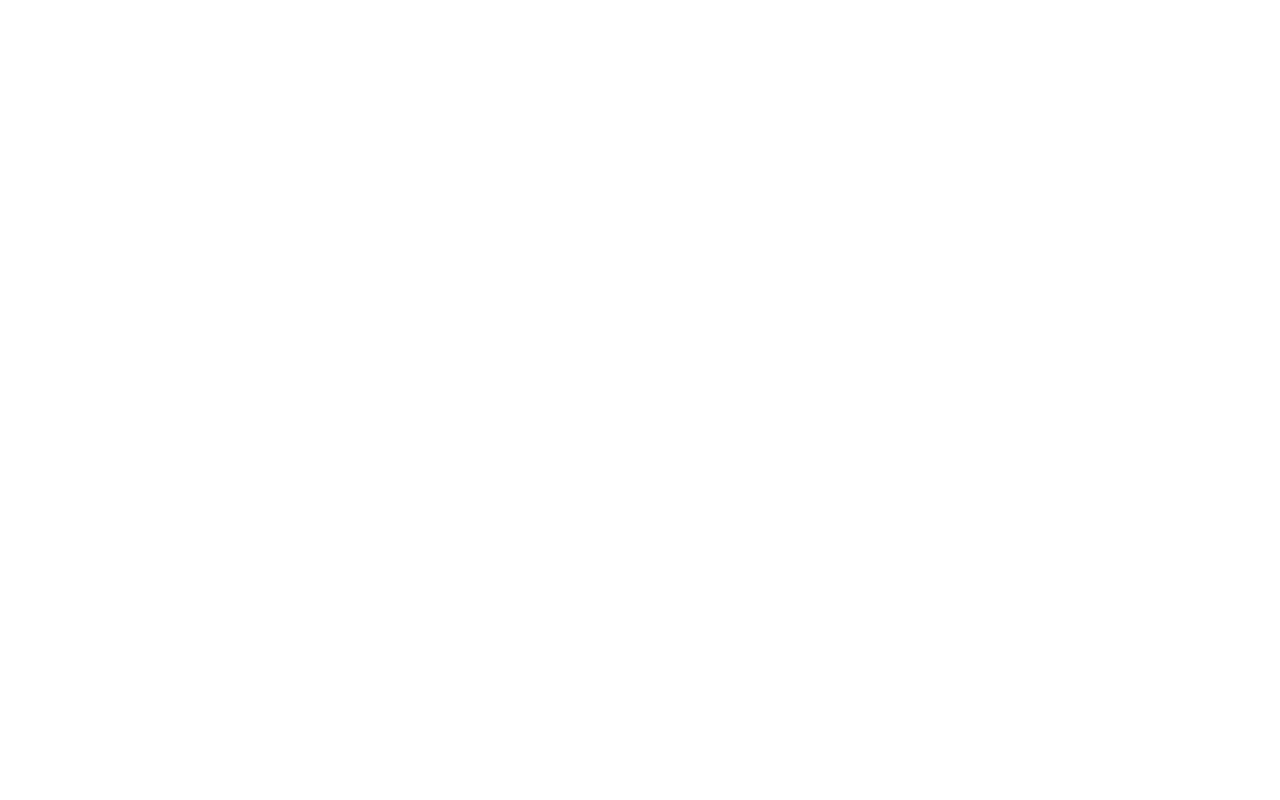
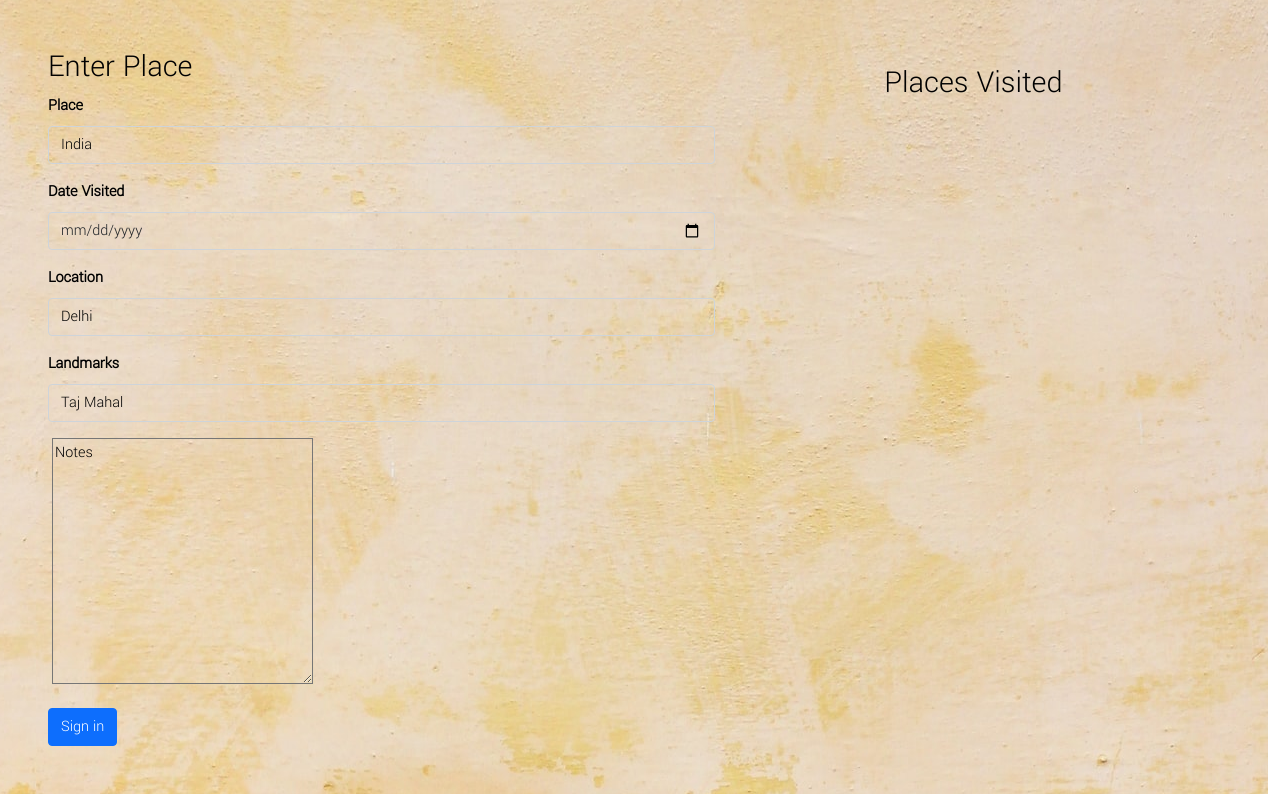
Before and after one commit to vantablanta/places, a plain HTML site: page index.html in a window 1280 px wide. Drawn offline with nearby package versions, Linux system fonts and the light colour scheme.

Commit message:
adds a form, bg img

```diff
--- a/index.html
+++ b/index.html
@@ -16,10 +16,47 @@
 </head>
 
 <body>
+    <section class="container-fluid bg-img row  p-5">
+        <div class="col-md-7">
+            <h2>Enter Place</h2>
+            <form class="row g-3 ">
+                <div class="col-md-12">
+                    <label for="inputPlace4" class="form-label">Place</label>
+                    <input type="text" class="form-control" id="inputPlace4" placeholder="India">
+                </div>
 
+                <div class="col-md-12">
+                    <label for="inputDate4" class="form-label">Date Visited</label>
+                    <input type="date" class="form-control" id="inputDate4">
+                </div>
 
+                <div class="col-12">
+                    <label for="inputLocation" class="form-label">Location</label>
+                    <input type="text" class="form-control" id="inputLocation" placeholder="Delhi">
+                </div>
 
+                <div class="col-12">
+                    <label for="inputLandmarks" class="form-label">Landmarks</label>
+                    <input type="text" class="form-control" id="inputLandmarks" placeholder="Taj Mahal">
+                </div>
 
+                <div class="col-md-6">
+                    <label for="inputNotes" class="form-label"></label>
+                    <textarea name="iputNotes" id="inputNotes"cols="30" rows="10" placeholder="Notes"></textarea>
+                </div>
+
+                <div class="col-12">
+                    <button type="submit" class="btn btn-primary">Sign in</button>
+                </div>
+
+            </form>
+        </div>
+
+        <div class =" g-3 col-md-5 places float-end">
+            <h2 class ="text-center">Places Visited</h2>
+        </div>
+
+    </section>
 
 
 </body>
--- a/script.js
+++ b/script.js
@@ -0,0 +1,4 @@
+// business logic
+let Places = function(){
+
+}
--- a/style.css
+++ b/style.css
@@ -0,0 +1,27 @@
+@import url('https://fonts.googleapis.com/css2?family=Yantramanav:wght@300&display=swap');
+body{
+    overflow-x: hidden;
+    margin: 0;
+    padding: 0;
+    font-family: 'Yantramanav', sans-serif !important;
+    color: rgb(0, 0, 0);
+    font-weight: bold;
+}
+
+
+.bg-img{
+    background: url('./assets/bg.jpg');
+    background-repeat: no-repeat;
+    background-position: center;
+
+
+}
+input ,textarea{
+    background: transparent !important;
+}
+input:focus{
+    color: rgb(0, 0, 0) !important ;
+}
+::placeholder{
+    color: rgb(0, 0, 0) !important;
+}
```
Also changed, not shown: assets/bg.jpg (added).
